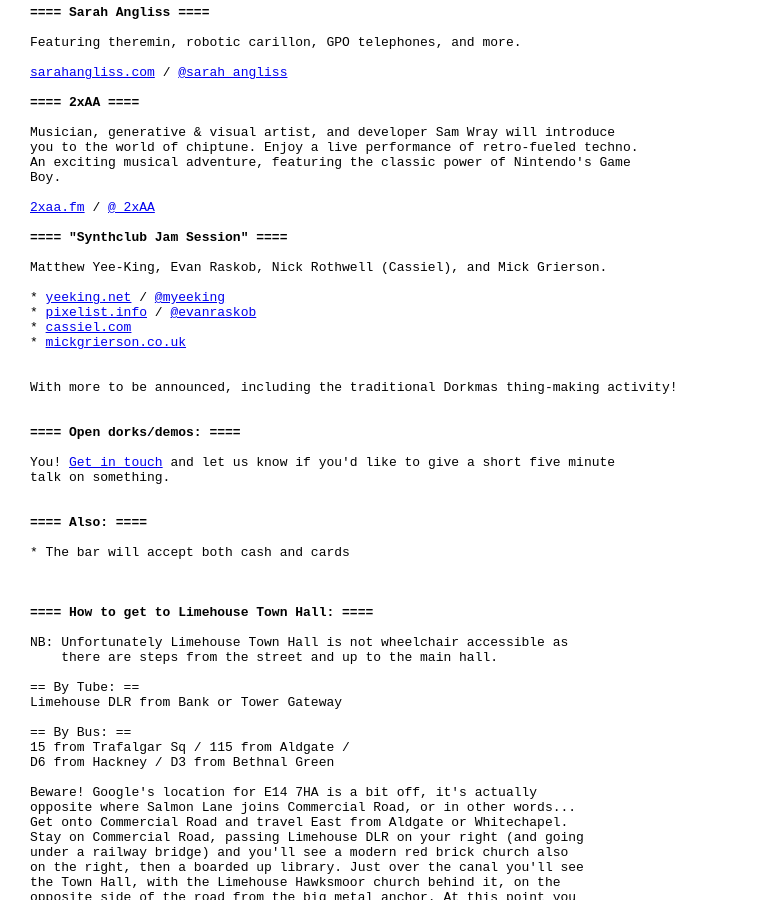
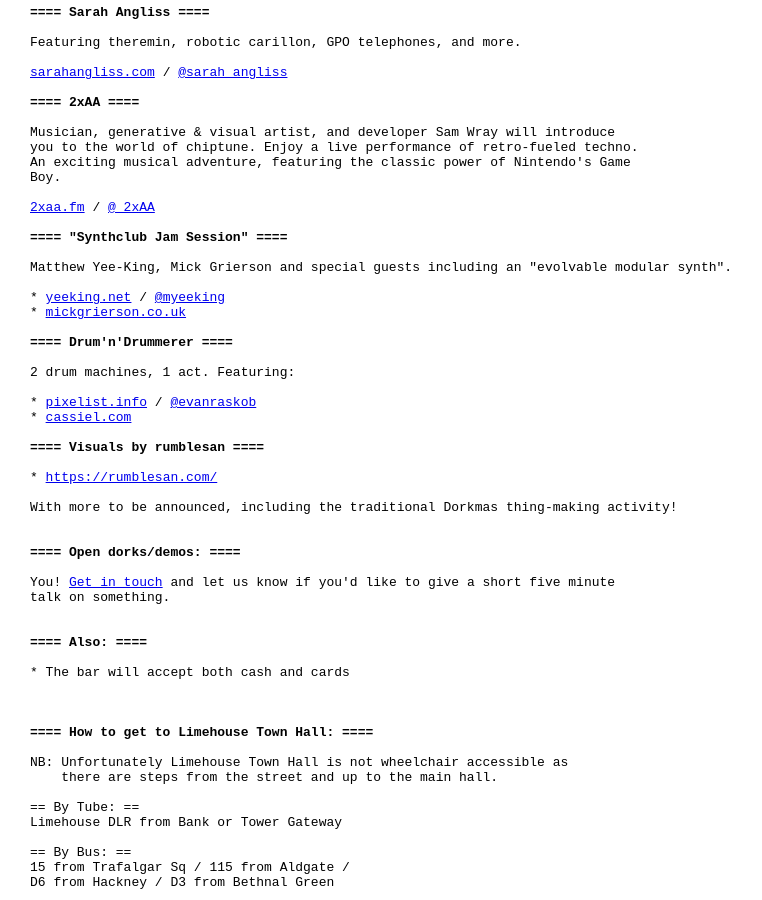
Before and after one commit to dorkbotlondon/dorkbotlondon.github.io, a Jekyll site: the page built from _posts/2019-12-19-98.html, in a window 1280 px wide and 900 px high, scrolled down 1202 px. Shown: the whole window, without its empty margins (0-762 px from the left). Built offline with Jekyll 4.4.1, drawn with Linux system fonts in a browser that asks for light colours; Markdown is read by kramdown in place of the engine named in the settings; a script that is not in the unit is left out.

Commit message:
Update 2019-12-19-98.html
drum and drummerer and rumblesan

```diff
--- a/_posts/2019-12-19-98.html
+++ b/_posts/2019-12-19-98.html
@@ -97,13 +97,21 @@
 
 <b>==== "Synthclub Jam Session" ====</b>
 
-Matthew Yee-King, Evan Raskob, Nick Rothwell (Cassiel), and Mick Grierson.
+Matthew Yee-King, Mick Grierson and special guests including an "evolvable modular synth".
 
 * <a href="http://www.yeeking.net/index.php?location=sound">yeeking.net</a> / <a href="https://twitter.com/myeeking">@myeeking</a>
+* <a href="http://mickgrierson.co.uk/">mickgrierson.co.uk</a>
+
+<b>==== Drum'n'Drummerer ====</b>
+
+2 drum machines, 1 act. Featuring:
+
 * <a href="https://pixelist.info/bitlip-performances/">pixelist.info</a> / <a href="https://twitter.com/evanraskob">@evanraskob</a>
 * <a href="http://www.cassiel.com/about/">cassiel.com</a>
-* <a href="http://mickgrierson.co.uk/">mickgrierson.co.uk</a>
 
+<b>==== Visuals by rumblesan ====</b>
+
+* <a href="https://rumblesan.com/">https://rumblesan.com/</a>
 
 With more to be announced, including the traditional Dorkmas thing-making activity!
 
```
